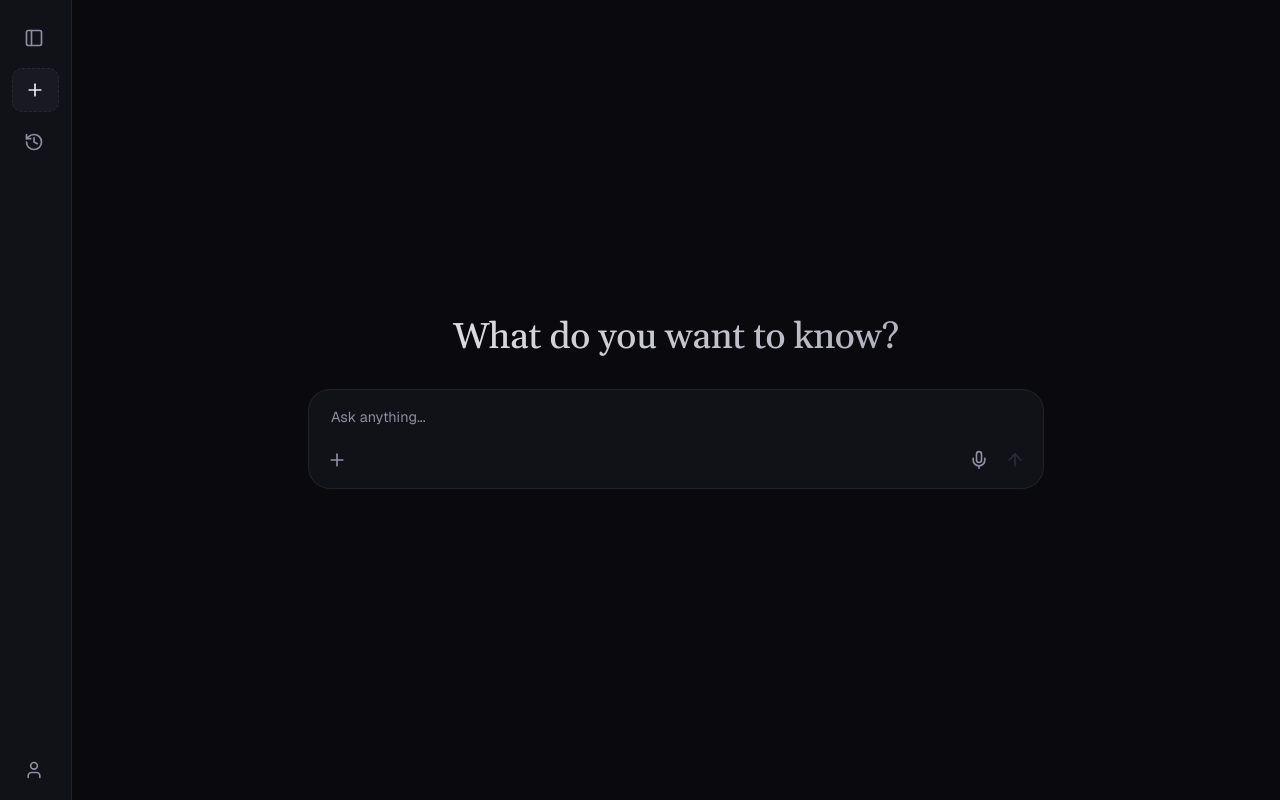
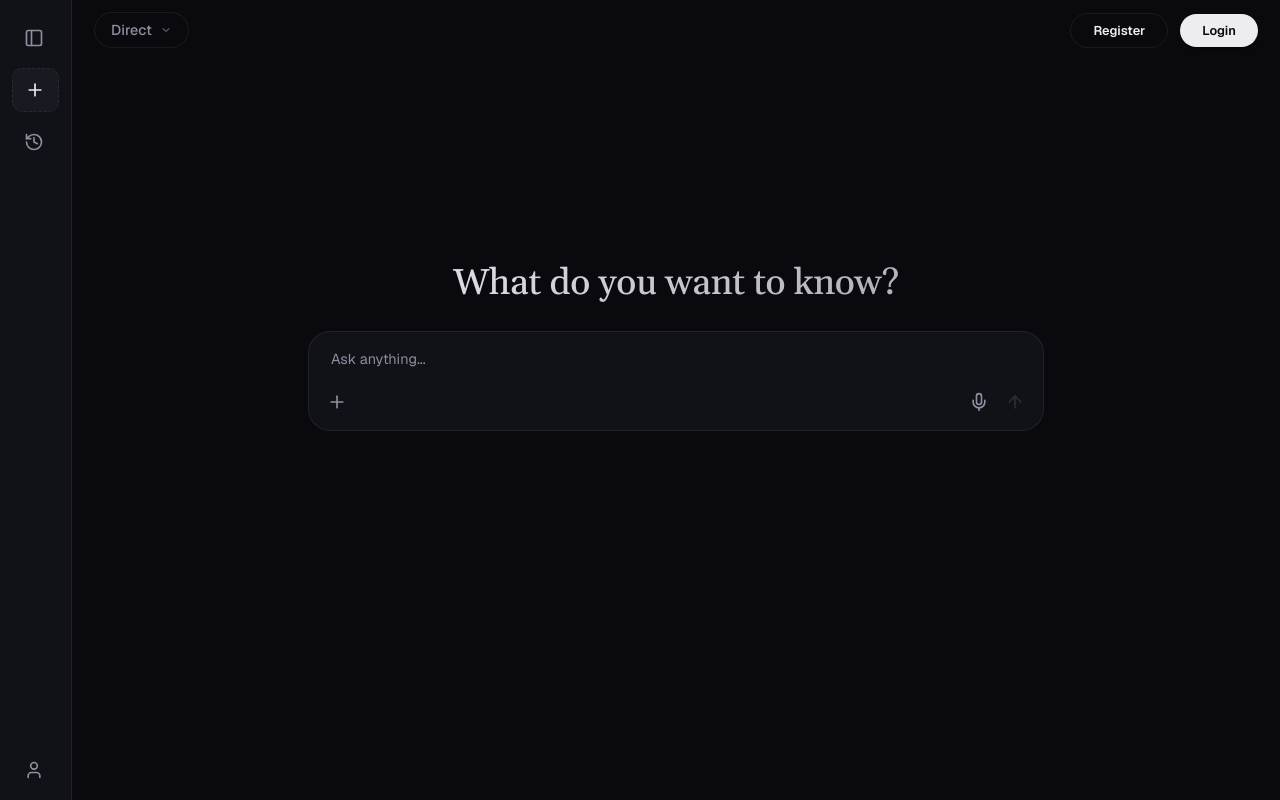
Before and after one commit to 404brtk/rag-chatbot, a React (Vite) app in the folder frontend/: page / in a window 1280 px wide. Built offline with nearby package versions, Linux system fonts and the light colour scheme.

Commit message:
feat: add TopNav with mode selector, auth buttons, and refine empty state layout

```diff
--- a/frontend/src/App.css
+++ b/frontend/src/App.css
@@ -14,14 +14,34 @@
   width: 100%;
   overflow-x: hidden;
   overflow-y: auto;
-  background: var(--color-bg);
-  transition: justify-content var(--transition-normal);
   scroll-behavior: smooth;
 }
 
 .app-container.app-empty {
-  justify-content: center;
+  justify-content: flex-start;
   align-items: center;
+}
+
+.app-container.app-empty .empty-state-wrapper {
+  flex: 1;
+  display: flex;
+  flex-direction: column;
+  align-items: center;
+  justify-content: flex-start;
+  gap: var(--spacing-1);
+  width: 100%;
+  padding-top: 15%;
+}
+
+.app-container.app-empty .hero-section {
+  padding-top: var(--spacing-4);
+  margin-bottom: 0;
+}
+
+.app-container.app-empty .input-region {
+  position: static;
+  background: transparent;
+  padding-bottom: 0;
 }
 
 .hero-section {
@@ -66,6 +86,4 @@
 .input-region-centered {
   max-width: var(--chat-max-width);
   margin: 0 auto;
-  background: transparent;
-  padding-bottom: 0px;
 }
--- a/frontend/src/App.tsx
+++ b/frontend/src/App.tsx
@@ -1,29 +1,27 @@
 import { useState, useRef, useEffect, useMemo } from 'react';
 import './App.css';
 import { Sidebar } from './components/Sidebar';
+import { TopNav } from './components/TopNav';
 import { ChatInput } from './components/ChatInput';
 import { MessageList } from './components/MessageList';
-import type { ChatMessage, ChatSession } from './types';
+import type { ChatMessage, ChatSession, ChatMode } from './types';
 
 function App() {
   const [activeChatId, setActiveChatId] = useState<string | null>(null);
   const [isTyping, setIsTyping] = useState(false);
+  const [mode, setMode] = useState<ChatMode>(() => {
+    const stored = localStorage.getItem('chat-mode');
+    if (stored) return stored as ChatMode;
+    return 'direct';
+  });
   const [isExpanded, setIsExpanded] = useState<boolean>(() => {
     const stored = localStorage.getItem('sidebar-expanded');
-    if (stored !== null) {
-      return JSON.parse(stored);
-    }
+    if (stored) return JSON.parse(stored);
     return false;
   });
   const [sessions, setSessions] = useState<ChatSession[]>(() => {
     const stored = sessionStorage.getItem('chat-history');
-    if (stored) {
-      try {
-        return JSON.parse(stored);
-      } catch {
-        return [];
-      }
-    }
+    if (stored) return JSON.parse(stored);
     return [];
   });
   const scrollRef = useRef<HTMLElement>(null);
@@ -40,6 +38,10 @@ function App() {
   useEffect(() => {
     localStorage.setItem('sidebar-expanded', JSON.stringify(isExpanded));
   }, [isExpanded]);
+
+  useEffect(() => {
+    localStorage.setItem('chat-mode', mode);
+  }, [mode]);
 
   useEffect(() => {
     if (scrollRef.current) {
@@ -142,16 +144,24 @@ function App() {
         onRenameChat={handleRenameChat}
       />
       <main className={`app-container ${isEmpty ? 'app-empty' : ''}`} ref={scrollRef}>
+        <TopNav mode={mode} onModeChange={setMode} />
         {isEmpty ? (
-          <div className="hero-section">
-            <h1 className="hero-greeting">What do you want to know?</h1>
+          <div className="empty-state-wrapper">
+            <div className="hero-section">
+              <h1 className="hero-greeting">What do you want to know?</h1>
+            </div>
+            <div className="input-region input-region-centered">
+              <ChatInput placeholder="Ask anything..." onSend={handleSend} disabled={isTyping} />
+            </div>
           </div>
         ) : (
-          <MessageList messages={messages} isTyping={isTyping} />
+          <>
+            <MessageList messages={messages} isTyping={isTyping} />
+            <div className="input-region">
+              <ChatInput placeholder="Ask anything..." onSend={handleSend} disabled={isTyping} />
+            </div>
+          </>
         )}
-        <div className={`input-region ${isEmpty ? 'input-region-centered' : ''}`}>
-          <ChatInput placeholder="Ask anything..." onSend={handleSend} disabled={isTyping} />
-        </div>
       </main>
     </div>
   );
--- a/frontend/src/components/Icon.tsx
+++ b/frontend/src/components/Icon.tsx
@@ -8,7 +8,8 @@ type IconName =
   | 'more'
   | 'pencil'
   | 'trash'
-  | 'check';
+  | 'check'
+  | 'chevron-down';
 
 interface IconProps {
   name: IconName;
@@ -103,5 +104,11 @@ export function Icon({ name, size = 24, className }: IconProps) {
           <path d="M20 6 9 17l-5-5" />
         </svg>
       );
+    case 'chevron-down':
+      return (
+        <svg {...props}>
+          <path d="m6 9 6 6 6-6" />
+        </svg>
+      );
   }
 }
--- /dev/null
+++ b/frontend/src/components/TopNav.css
@@ -0,0 +1,142 @@
+.topnav {
+  display: flex;
+  justify-content: space-between;
+  align-items: center;
+  padding: var(--spacing-3) var(--spacing-5);
+  background: var(--color-bg);
+  position: sticky;
+  top: 0;
+  z-index: 20;
+  width: 100%;
+}
+
+.topnav-left,
+.topnav-right {
+  display: flex;
+  align-items: center;
+}
+
+.topnav-right {
+  gap: var(--spacing-3);
+}
+
+.mode-selector {
+  position: relative;
+}
+
+.mode-btn {
+  display: flex;
+  align-items: center;
+  gap: var(--spacing-2);
+  background: transparent;
+  color: var(--color-text-secondary);
+  font-family: var(--font-sans);
+  font-size: var(--text-base);
+  font-weight: var(--font-weight-medium);
+  border: 1px solid var(--color-border);
+  border-radius: var(--radius-full);
+  padding: var(--spacing-2) var(--spacing-4);
+  cursor: pointer;
+  transition: all var(--transition-fast);
+}
+
+.mode-btn:hover {
+  color: var(--color-text-primary);
+  background: var(--color-surface-hover);
+  border-color: var(--color-border-hover);
+}
+
+.mode-btn-icon {
+  display: flex;
+  transition: transform var(--transition-fast);
+}
+
+.mode-btn[aria-expanded='true'] .mode-btn-icon {
+  transform: rotate(180deg);
+}
+
+.mode-dropdown {
+  position: absolute;
+  top: calc(100% + var(--spacing-2));
+  left: 0;
+  background: var(--color-surface);
+  border: 1px solid var(--color-border);
+  border-radius: var(--radius-lg);
+  padding: var(--spacing-2);
+  list-style: none;
+  min-width: 180px;
+  box-shadow: var(--shadow-md);
+  animation: dropdownIn var(--transition-fast) ease-out forwards;
+  z-index: 30;
+}
+
+@keyframes dropdownIn {
+  from {
+    opacity: 0;
+    transform: translateY(-8px) scale(0.96);
+  }
+  to {
+    opacity: 1;
+    transform: translateY(0) scale(1);
+  }
+}
+
+.mode-dropdown-item {
+  padding: var(--spacing-2) var(--spacing-3);
+  font-size: var(--text-sm);
+  font-weight: var(--font-weight-semibold);
+  color: var(--color-text-tertiary);
+  border-radius: var(--radius-md);
+  cursor: pointer;
+  transition: background var(--transition-fast);
+  margin-bottom: 4px;
+}
+
+.mode-dropdown-item:last-child {
+  margin-bottom: 0;
+}
+
+.mode-dropdown-item:hover {
+  background: var(--color-surface-hover);
+  color: var(--color-text-primary);
+}
+
+.mode-dropdown-item.selected {
+  background: var(--color-surface-active);
+  color: var(--color-text-primary);
+}
+
+.btn-register,
+.btn-login {
+  border-radius: var(--radius-full);
+  padding: var(--spacing-2) var(--spacing-5);
+  font-family: var(--font-sans);
+  font-size: var(--text-sm);
+  font-weight: var(--font-weight-semibold);
+  cursor: pointer;
+  transition:
+    background var(--transition-fast),
+    border-color var(--transition-fast);
+}
+
+.btn-register {
+  background: transparent;
+  color: var(--color-text-primary);
+  border: 1px solid var(--color-border);
+}
+
+.btn-register:hover {
+  background: var(--color-surface-hover);
+  border-color: var(--color-border-hover);
+}
+
+.btn-login {
+  background: var(--color-text-primary);
+  color: var(--color-bg);
+  border: none;
+  box-shadow: var(--shadow-sm);
+}
+
+.btn-login:hover {
+  background: var(--color-accent-hover);
+}
--- /dev/null
+++ b/frontend/src/components/TopNav.tsx
@@ -0,0 +1,76 @@
+import { useState, useEffect, useRef } from 'react';
+import './TopNav.css';
+import type { ChatMode } from '../types';
+import { Icon } from './Icon';
+
+interface TopNavProps {
+  mode: ChatMode;
+  onModeChange: (mode: ChatMode) => void;
+}
+
+export function TopNav({ mode, onModeChange }: TopNavProps) {
+  const [isDropdownOpen, setIsDropdownOpen] = useState(false);
+  const dropdownRef = useRef<HTMLDivElement>(null);
+
+  useEffect(() => {
+    const handleClickOutside = (event: MouseEvent) => {
+      if (dropdownRef.current && !dropdownRef.current.contains(event.target as Node)) {
+        setIsDropdownOpen(false);
+      }
+    };
+    document.addEventListener('mousedown', handleClickOutside);
+    return () => document.removeEventListener('mousedown', handleClickOutside);
+  }, []);
+
+  const toggleDropdown = () => setIsDropdownOpen(!isDropdownOpen);
+
+  const handleSelectMode = (newMode: ChatMode) => {
+    onModeChange(newMode);
+    setIsDropdownOpen(false);
+  };
+
+  return (
+    <header className="topnav">
+      <div className="topnav-left">
+        <div className="mode-selector" ref={dropdownRef}>
+          <button
+            className="mode-btn"
+            onClick={toggleDropdown}
+            aria-expanded={isDropdownOpen}
+            type="button"
+          >
+            {mode === 'direct' ? 'Direct' : 'Side by Side'}
+            <span className="mode-btn-icon">
+              <Icon name="chevron-down" size={12} />
+            </span>
+          </button>
+          {isDropdownOpen && (
+            <ul className="mode-dropdown">
+              <li
+                className={`mode-dropdown-item ${mode === 'direct' ? 'selected' : ''}`}
+                onClick={() => handleSelectMode('direct')}
+              >
+                Direct
+              </li>
+              <li
+                className={`mode-dropdown-item ${mode === 'side-by-side' ? 'selected' : ''}`}
+                onClick={() => handleSelectMode('side-by-side')}
+              >
+                Side by Side
+              </li>
+            </ul>
+          )}
+        </div>
+      </div>
+
+      <div className="topnav-right">
+        <button className="btn-register" type="button">
+          Register
+        </button>
+        <button className="btn-login" type="button">
+          Login
+        </button>
+      </div>
+    </header>
+  );
+}
--- a/frontend/src/types.ts
+++ b/frontend/src/types.ts
@@ -1,3 +1,5 @@
+export type ChatMode = 'direct' | 'side-by-side';
+
 export interface ChatSession {
   id: string;
   title: string;
```
